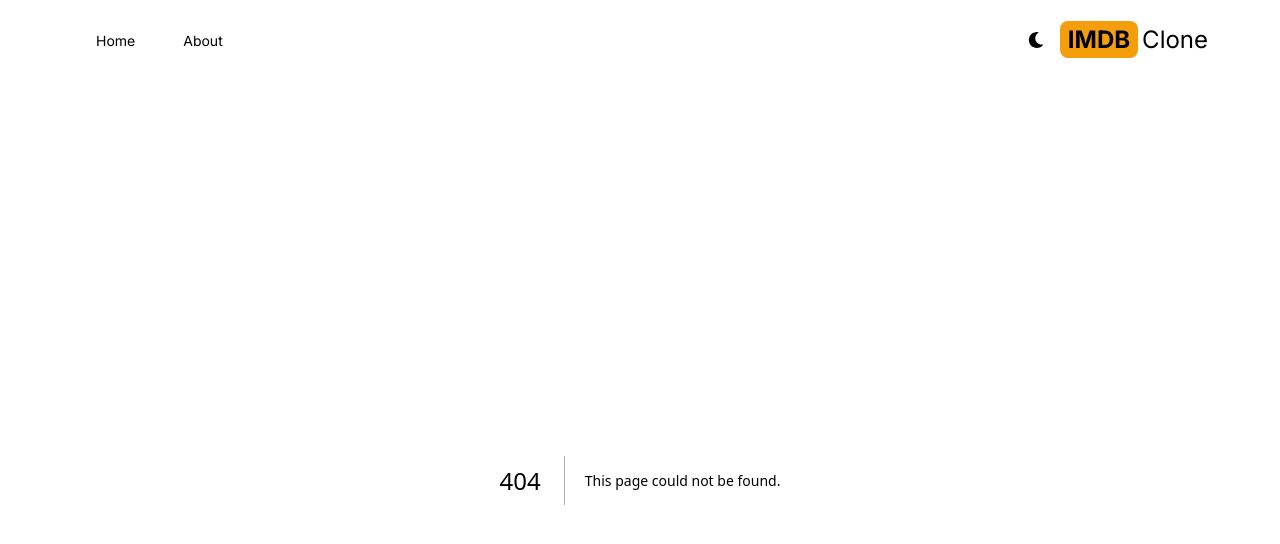
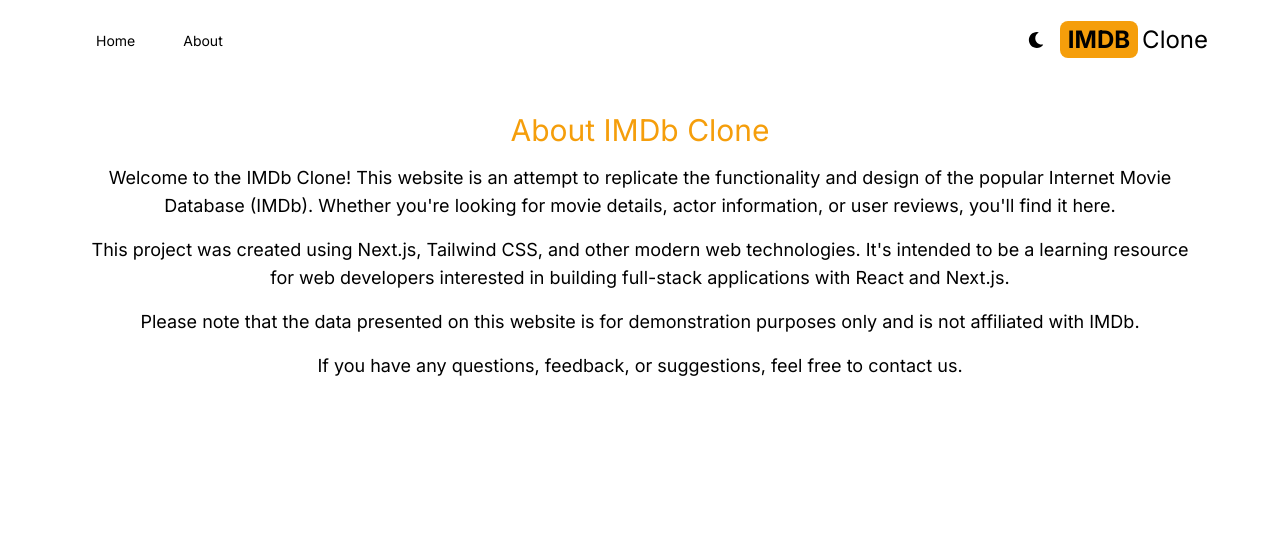
Before and after one commit to pammu453/imdb-clone, a Next.js app: page /about in a window 1280 px wide. Before the commit this address had no page. Shown: the top 544 px of the page. Built offline with nearby package versions, Linux system fonts and the light colour scheme.

Commit message:
About page completed

```diff
--- /dev/null
+++ b/src/app/about/page.jsx
@@ -0,0 +1,29 @@
+const About = () => {
+  return (
+    <div className="max-w-6xl mx-auto px-4 py-8 text-center">
+      <h1 className="text-3xl  mb-4 text-amber-500  font-normal">About IMDb Clone</h1>
+      <p className="text-lg">
+        Welcome to the IMDb Clone! This website is an attempt to replicate
+        the functionality and design of the popular Internet Movie Database
+        (IMDb). Whether you're looking for movie details, actor information,
+        or user reviews, you'll find it here.
+      </p>
+      <p className="text-lg mt-4">
+        This project was created using Next.js, Tailwind CSS, and other
+        modern web technologies. It's intended to be a learning resource for
+        web developers interested in building full-stack applications with
+        React and Next.js.
+      </p>
+      <p className="text-lg mt-4">
+        Please note that the data presented on this website is for
+        demonstration purposes only and is not affiliated with IMDb.
+      </p>
+      <p className="text-lg mt-4">
+        If you have any questions, feedback, or suggestions, feel free to
+        contact us.
+      </p>
+    </div>
+  )
+}
+
+export default About
```
